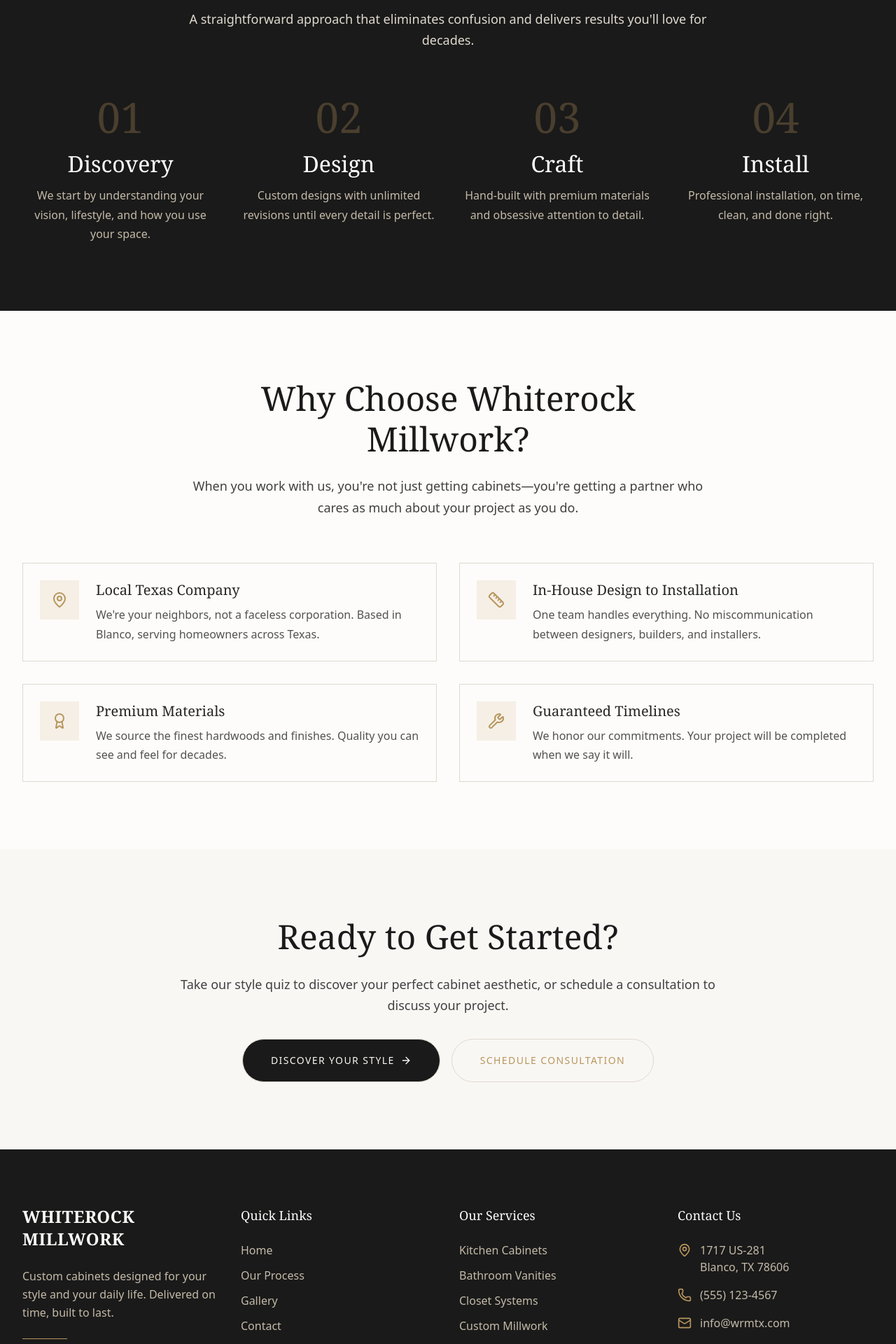
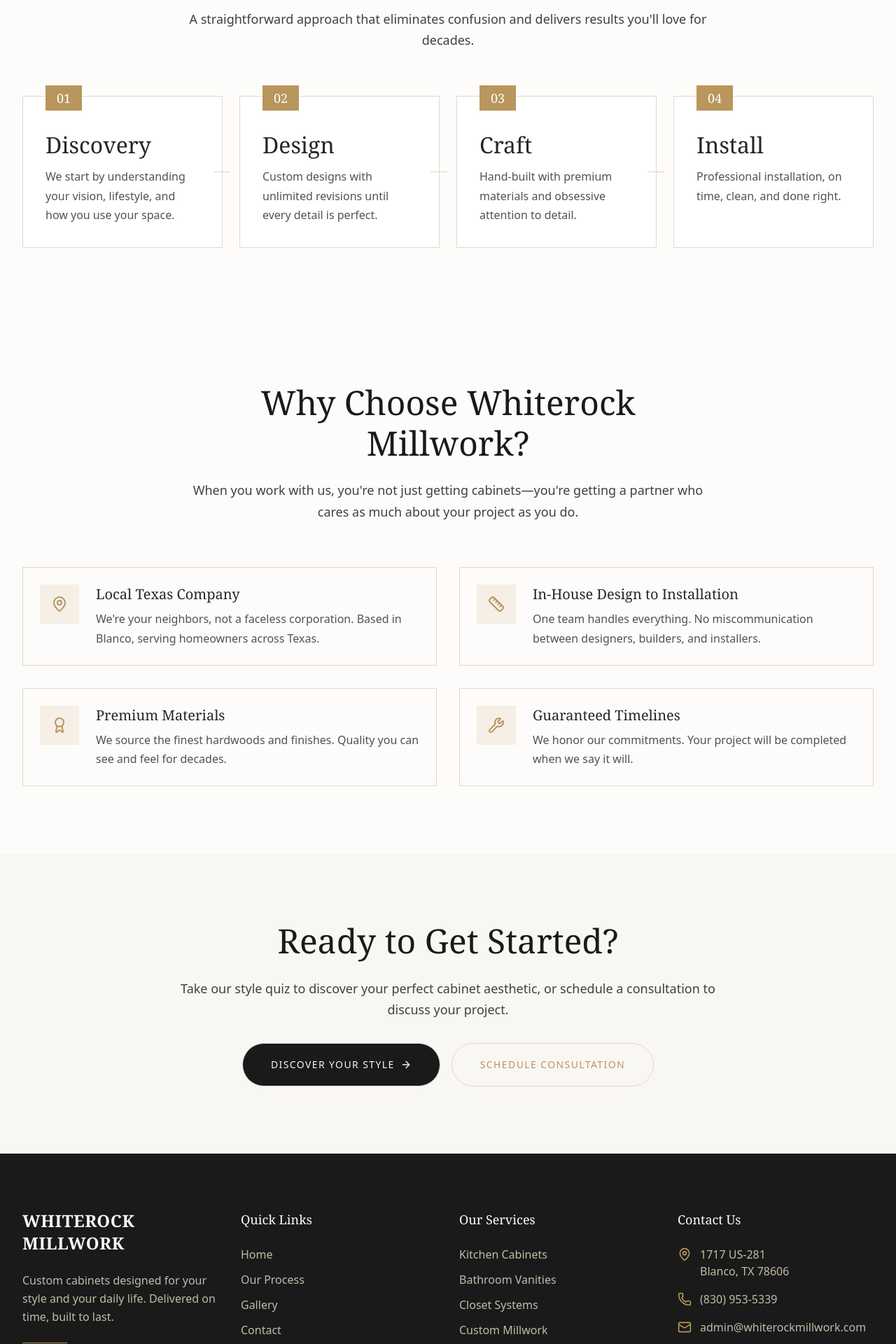
Before and after one commit to Juandurdaneta/white-rock-millwork, a Next.js app: page /about in a window 1280 px wide. Shown: the part 2620-4540 px from the top of the page at 70% size. Built offline with nearby package versions, Linux system fonts and the light colour scheme.

Commit message:
feat: add changes

```diff
--- a/app/about/page.tsx
+++ b/app/about/page.tsx
@@ -258,19 +258,19 @@
       </SectionWrapper>
 
       {/* Process Overview */}
-      <SectionWrapper variant="dark">
+      <SectionWrapper>
         <div className="text-center max-w-3xl mx-auto mb-16">
           <Badge variant="gold" className="mb-6">How We Work</Badge>
-          <h2 className="font-display text-display-md text-white mb-6">
+          <h2 className="font-display text-display-md text-primary-950 mb-6">
             Our Process
           </h2>
-          <p className="font-body text-body-lg text-neutral-300">
+          <p className="font-body text-body-lg text-primary-700">
             A straightforward approach that eliminates confusion and delivers
             results you&apos;ll love for decades.
           </p>
         </div>
 
-        <div className="grid grid-cols-1 md:grid-cols-2 lg:grid-cols-4 gap-8">
+        <div className="grid grid-cols-1 md:grid-cols-2 lg:grid-cols-4 gap-6">
           {processSteps.map((step, index) => (
             <motion.div
               key={index}
@@ -278,17 +278,26 @@
               whileInView={{ opacity: 1, y: 0 }}
               viewport={{ once: true }}
               transition={{ duration: 0.5, delay: index * 0.1 }}
-              className="text-center"
+              className="relative bg-white border border-neutral-200 p-8 hover:border-accent-500/50 hover:shadow-lg transition-all group"
             >
-              <span className="font-display text-6xl text-accent-500/30 block mb-4">
+              {/* Step number badge */}
+              <div className="absolute -top-4 left-8 bg-accent-500 text-white font-display text-lg px-4 py-1">
                 {step.number}
-              </span>
-              <h3 className="font-display text-heading-lg text-white mb-3">
-                {step.title}
-              </h3>
-              <p className="font-body text-body text-neutral-400">
-                {step.description}
-              </p>
+              </div>
+
+              <div className="pt-4">
+                <h3 className="font-display text-heading-lg text-primary-900 mb-3">
+                  {step.title}
+                </h3>
+                <p className="font-body text-body text-primary-600">
+                  {step.description}
+                </p>
+              </div>
+
+              {/* Connector line between cards (hidden on last item and mobile) */}
+              {index < processSteps.length - 1 && (
+                <div className="hidden lg:block absolute top-1/2 -right-3 w-6 h-px bg-accent-500/40" />
+              )}
             </motion.div>
           ))}
         </div>
--- a/components/contact/contact-form.tsx
+++ b/components/contact/contact-form.tsx
@@ -147,7 +147,7 @@
         <Input
           label="Phone"
           type="tel"
-          placeholder="(512) 555-1234"
+          placeholder="(830) 555-1234"
           error={errors.phone?.message}
           {...register("phone")}
         />
--- a/components/contact/contact-info.tsx
+++ b/components/contact/contact-info.tsx
@@ -33,10 +33,10 @@
             Call Us
           </h3>
           <a
-            href="tel:+15125551234"
+            href="tel:+18309535339"
             className="font-body text-body text-primary-600 hover:text-accent-500 transition-colors"
           >
-            (512) 555-1234
+            (830) 953-5339
           </a>
         </div>
       </div>
@@ -53,10 +53,10 @@
             Email Us
           </h3>
           <a
-            href="mailto:info@whiterockmillwork.com"
+            href="mailto:admin@whiterockmillwork.com"
             className="font-body text-body text-primary-600 hover:text-accent-500 transition-colors"
           >
-            info@whiterockmillwork.com
+            admin@whiterockmillwork.com
           </a>
         </div>
       </div>
@@ -73,22 +73,25 @@
             Hours
           </h3>
           <p className="font-body text-body text-primary-600">
-            Monday - Friday: 8am - 5pm<br />
-            Saturday: By Appointment<br />
-            Sunday: Closed
+            Monday - Friday: 8:00 AM - 4:00 PM
           </p>
         </div>
       </div>
 
-      {/* Map Placeholder */}
+      {/* Google Map */}
       <div className="mt-8">
-        <div className="aspect-[4/3] bg-gradient-to-br from-neutral-200 to-neutral-300 flex items-center justify-center">
-          <div className="text-center p-4">
-            <MapPin className="w-8 h-8 mx-auto text-neutral-400 mb-2" />
-            <span className="font-body text-small text-neutral-500">
-              Google Map Embed
-            </span>
-          </div>
+        <div className="aspect-[4/3] w-full">
+          <iframe
+            src="https://www.google.com/maps?q=1717+US-281,+Blanco,+TX+78606&output=embed"
+            width="100%"
+            height="100%"
+            style={{ border: 0 }}
+            allowFullScreen
+            loading="lazy"
+            referrerPolicy="no-referrer-when-downgrade"
+            title="Whiterock Millwork Location"
+            className="w-full h-full"
+          />
         </div>
       </div>
     </div>
--- a/components/layout/footer.tsx
+++ b/components/layout/footer.tsx
@@ -99,19 +99,19 @@
               <li className="flex items-center gap-3">
                 <Phone className="w-5 h-5 text-accent-500 flex-shrink-0" />
                 <a
-                  href="tel:+15551234567"
+                  href="tel:+18309535339"
                   className="text-neutral-400 hover:text-accent-400 transition-colors duration-300"
                 >
-                  (555) 123-4567
+                  (830) 953-5339
                 </a>
               </li>
               <li className="flex items-center gap-3">
                 <Mail className="w-5 h-5 text-accent-500 flex-shrink-0" />
                 <a
-                  href="mailto:info@wrmtx.com"
+                  href="mailto:admin@whiterockmillwork.com"
                   className="text-neutral-400 hover:text-accent-400 transition-colors duration-300"
                 >
-                  info@wrmtx.com
+                  admin@whiterockmillwork.com
                 </a>
               </li>
             </ul>
--- a/components/quiz/quiz-lead-form.tsx
+++ b/components/quiz/quiz-lead-form.tsx
@@ -107,7 +107,7 @@
           type="tel"
           {...register("phone")}
           error={errors.phone?.message}
-          placeholder="(512) 555-1234"
+          placeholder="(830) 555-1234"
           required
         />
 
```
